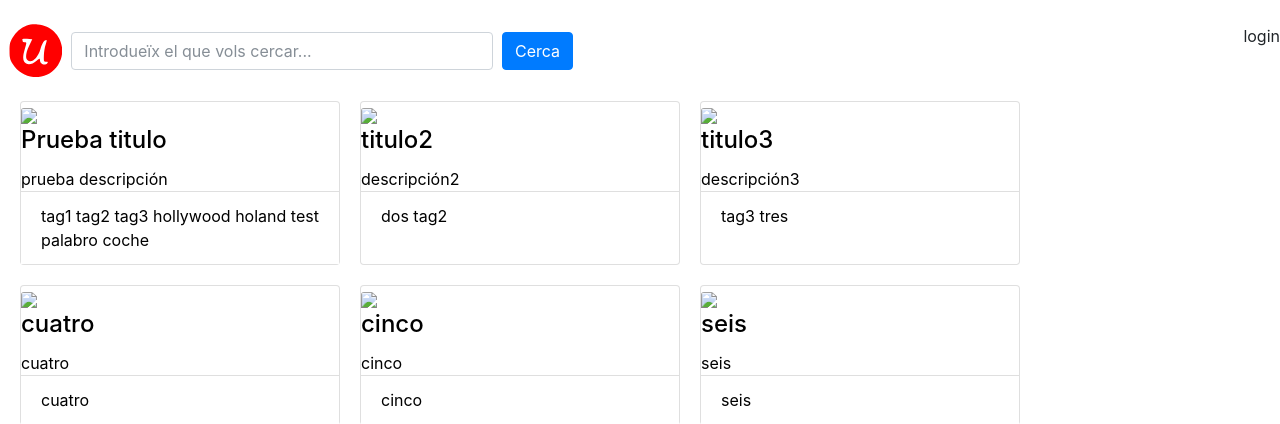
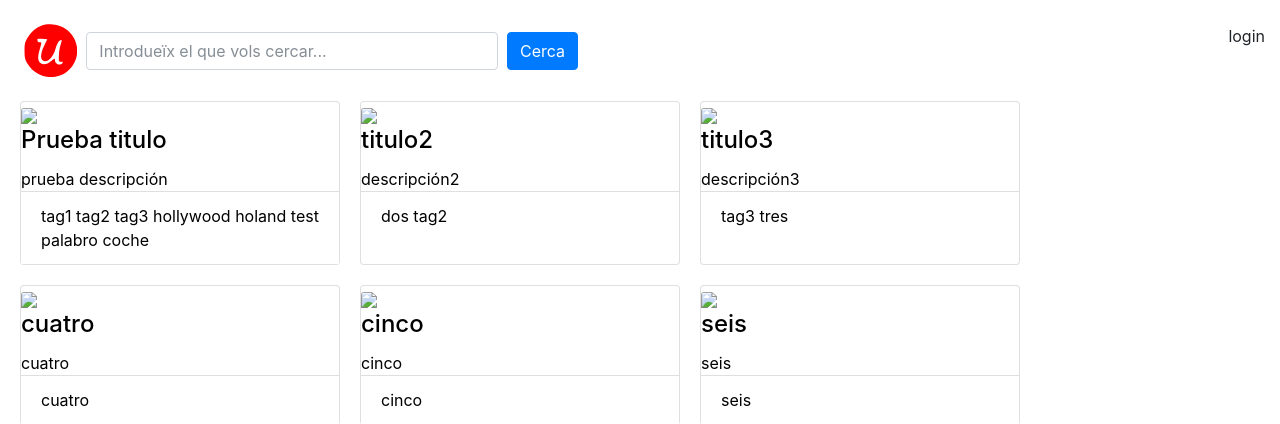
Before and after one commit to Lluisgp/uachi, a CodeIgniter app: page /database/ in a window 1280 px wide. Shown: the top 424 px of the page. Run offline with CodeIgniter, Linux system fonts and the light colour scheme; data comes from the database, SQL or seed files in the repository; data that the repository does not hold is empty; some libraries are stand-ins or nearby versions.

Commit message:
new form distribution

```diff
--- a/application/views/home.php
+++ b/application/views/home.php
@@ -21,7 +21,7 @@
         </style>
     </head>
     <body>
-        <div class="row"></br></div>
+        <div class="container-fluid"></br>
             <div class="row">
                 <div class="col-sm-8">
                     <form role="form" class="form-inline" method="post" action="<?php echo base_url('media/media_search'); ?>"> <p>&nbsp;&nbsp;</p>
@@ -48,7 +48,8 @@
                     <p>login</p>
                 </div>
             </div>
-        <div class="row"></br></div>
+            </br>
+        </div>
         <div class="container-fluid">
             <div class="flex-row row">
                 <?php
```
Lines whose indentation alone changed are shown as unchanged.
